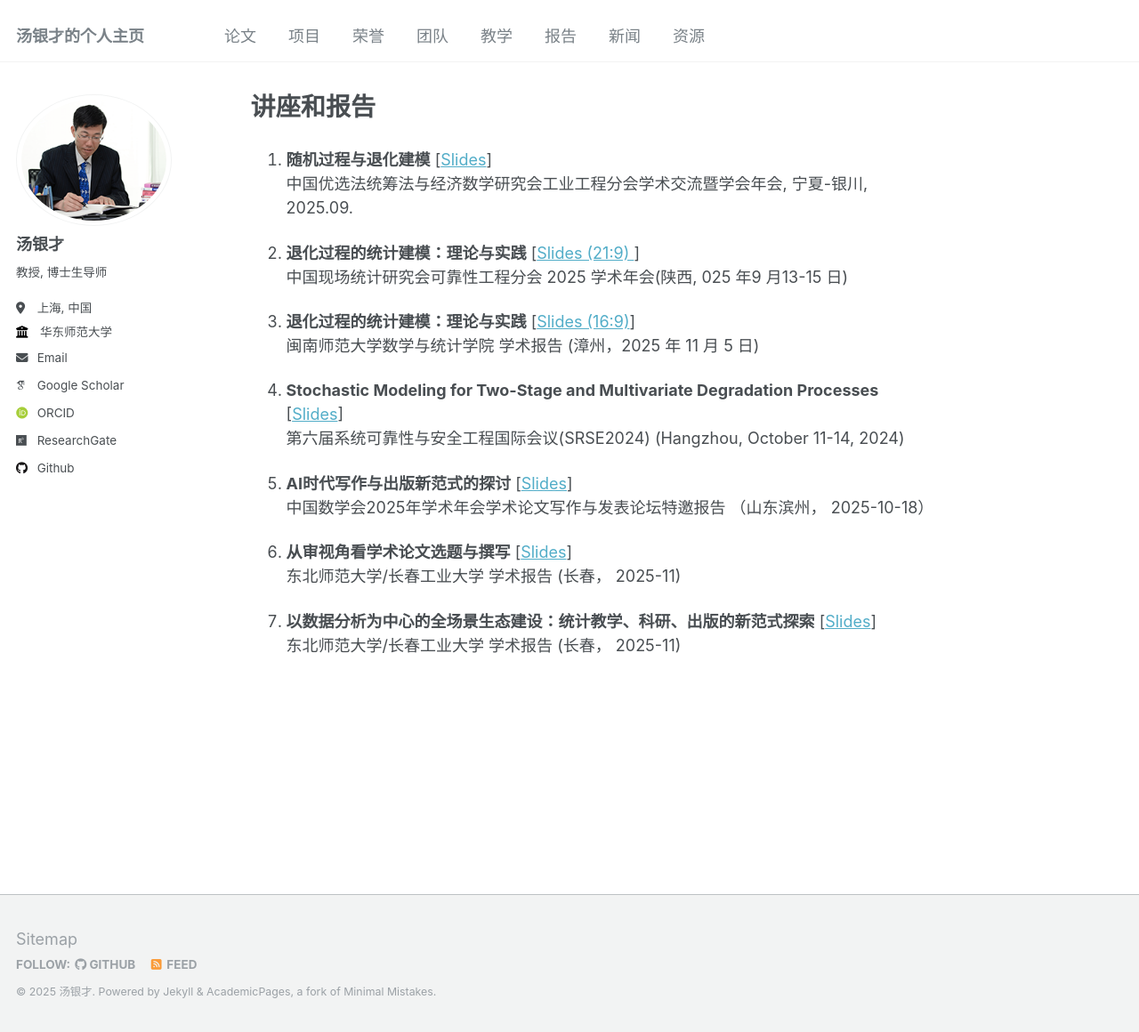
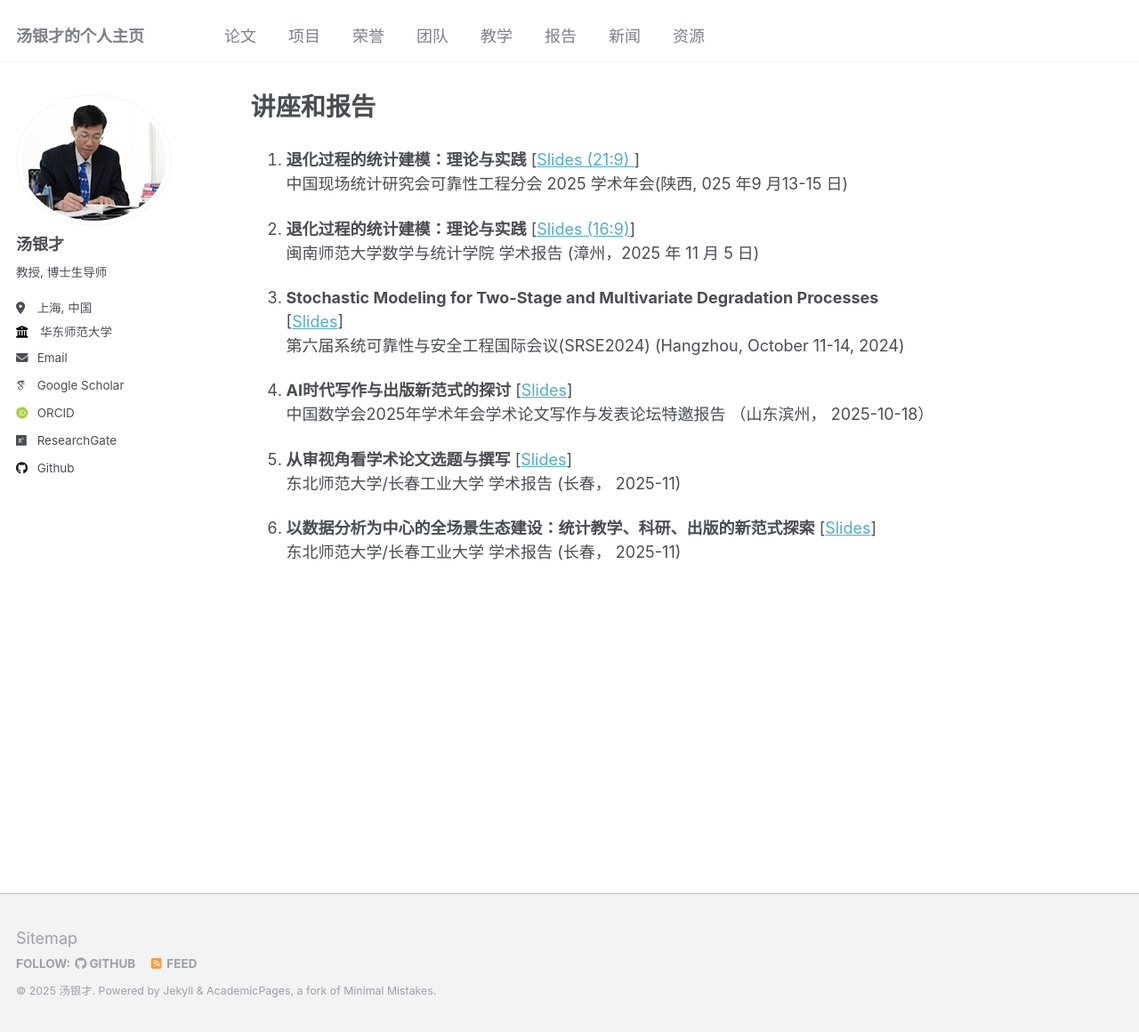
Before and after one commit to tangyc8866/tangyc8866.github.io, a Jekyll site: the page built from _pages/talks.md, in a window 1280 px wide and 1160 px high. Shown: the whole window at 89% size. Built offline with Jekyll 4.4.1, drawn with Linux system fonts in a browser that asks for light colours; some web fonts are replaced.

Commit message:
Update talks.md

```diff
--- a/_pages/talks.md
+++ b/_pages/talks.md
@@ -3,9 +3,6 @@ permalink: /talks/
 title: "讲座和报告"
 author_profile: true
 ---
-
-1. **随机过程与退化建模**  [<a href="/files/slides/rIG_applications.pdf">Slides</a>]
-    中国优选法统筹法与经济数学研究会工业工程分会学术交流暨学会年会, 宁夏-银川, 2025.09.
 
 1. **退化过程的统计建模：理论与实践** [<a href="/files/slides/退化过程的统计建模-2025-11-06-169.pdf">Slides (21:9) </a>]
    中国现场统计研究会可靠性工程分会 2025 学术年会(陕西, 025 年9 月13-15 日)
```
